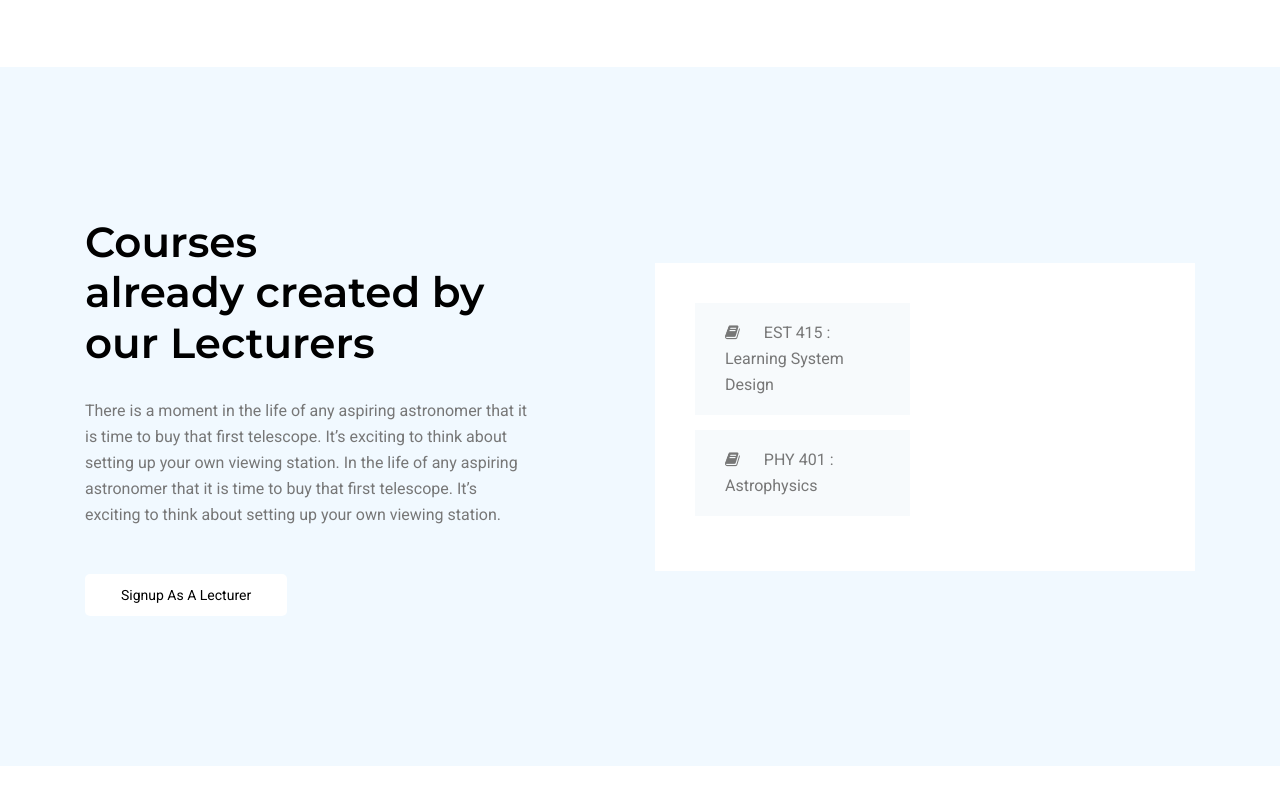
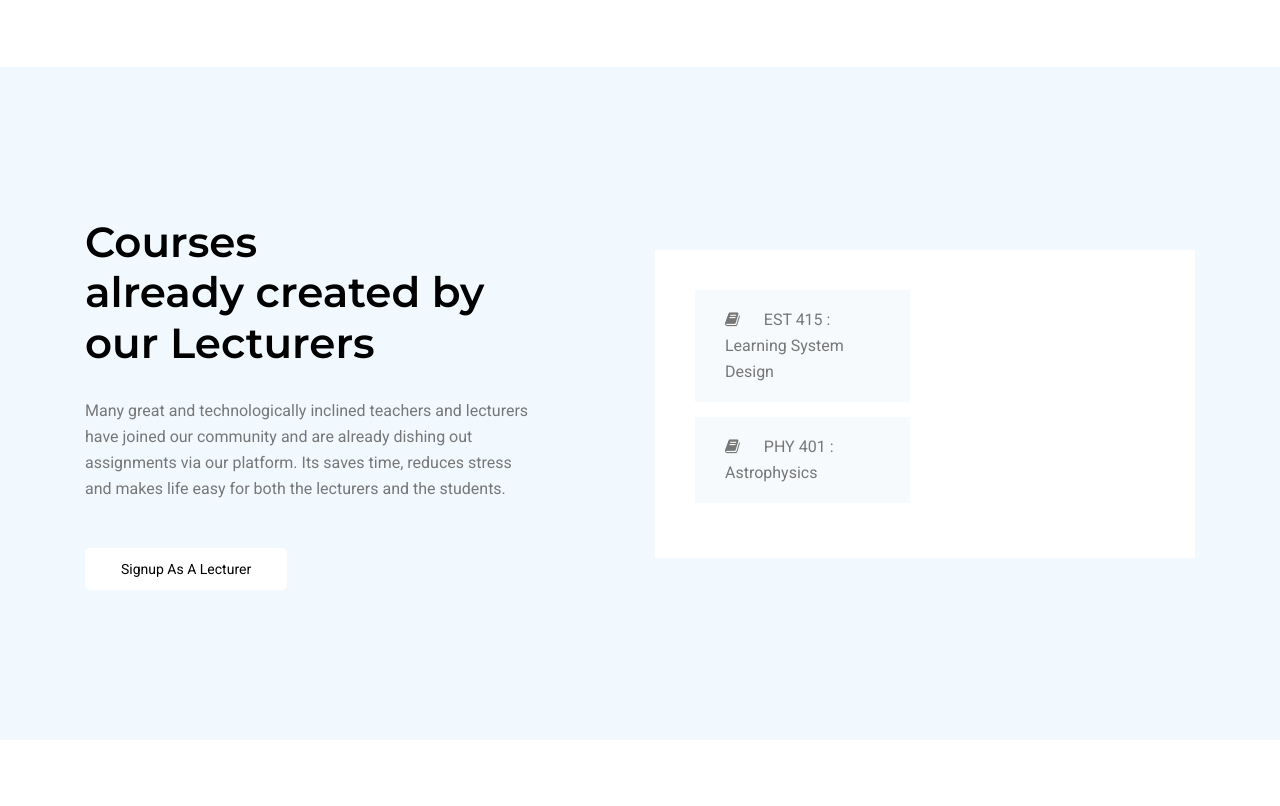
Before and after one commit to Danjuma1/assignment_submisson_system, a Django app: page / in a window 1280 px wide. Shown: the part 1498-2304 px from the top of the page. Run offline with Django 3.2, Linux system fonts and the light colour scheme; data comes from the database, SQL or seed files in the repository; some libraries are stand-ins or nearby versions.

Commit message:
Correcting stuffs

```diff
--- a/core/templates/core/index.html
+++ b/core/templates/core/index.html
@@ -72,9 +72,9 @@
                 </h1>
                 <div class="wow fadeIn" data-wow-duration="1s">
                     <p>
-                        There is a moment in the life of any aspiring astronomer that it is time to buy that first telescope. It’s exciting to think
-                        about setting up your own viewing station. In the life of any aspiring astronomer that it is time to buy that first
-                        telescope. It’s exciting to think about setting up your own viewing station.
+                        Many great and technologically inclined teachers and lecturers have joined our community and
+                        are already dishing out assignments via our platform. Its saves time, reduces stress and makes
+                        life easy for both the lecturers and the students.
                     </p>
                 </div>
                 <a href="{% url 'accounts:lecturer-register' %}" class="primary-btn white">Signup as a Lecturer</a>
@@ -206,7 +206,7 @@
                     <img class="img-fluid" src="{% static 'main/img/faculty/satarat.jpg' %}" alt="">
                 </div>
                 <div class="meta-text text-center">
-                    <h4>Bankple Satarat Moyosore</h4>
+                    <h4>Bankole Satarat Moyosore</h4>
                     <p class="designation">170112016</p>
                 </div>
             </div>
```
